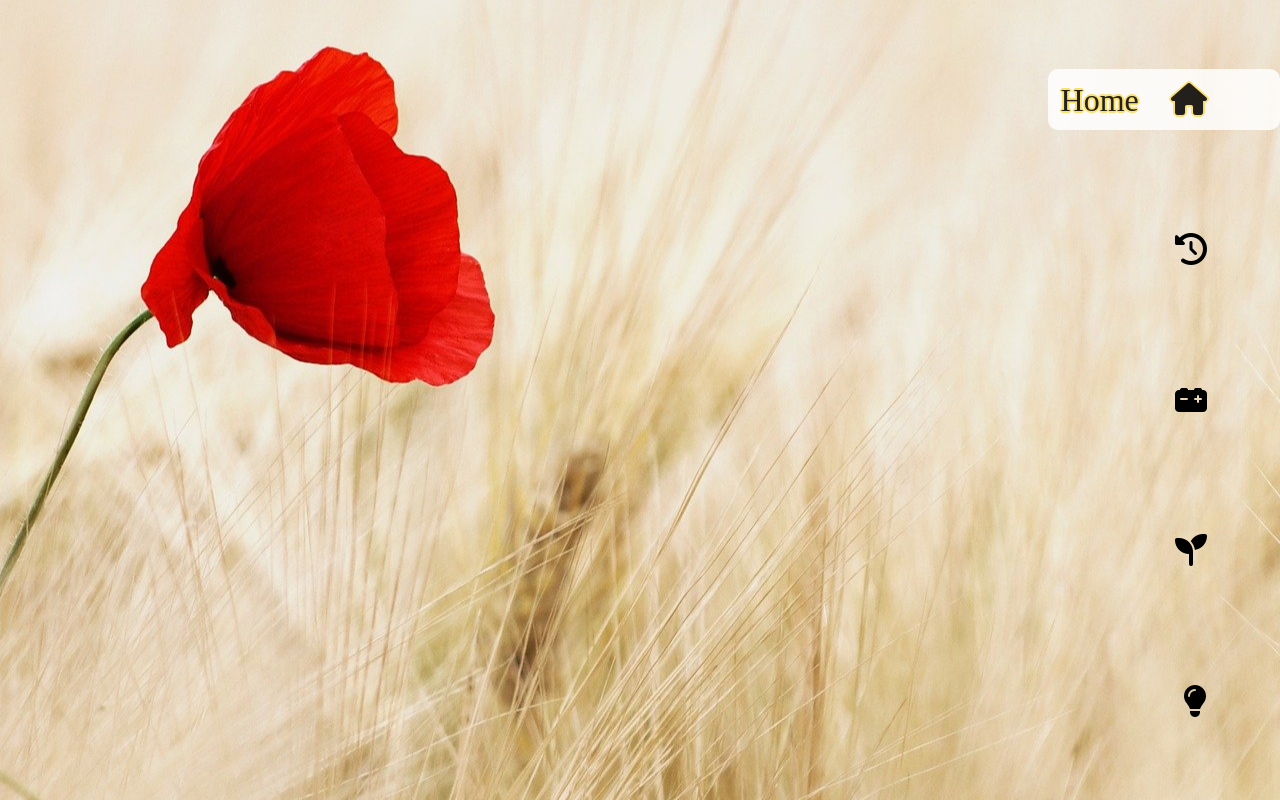
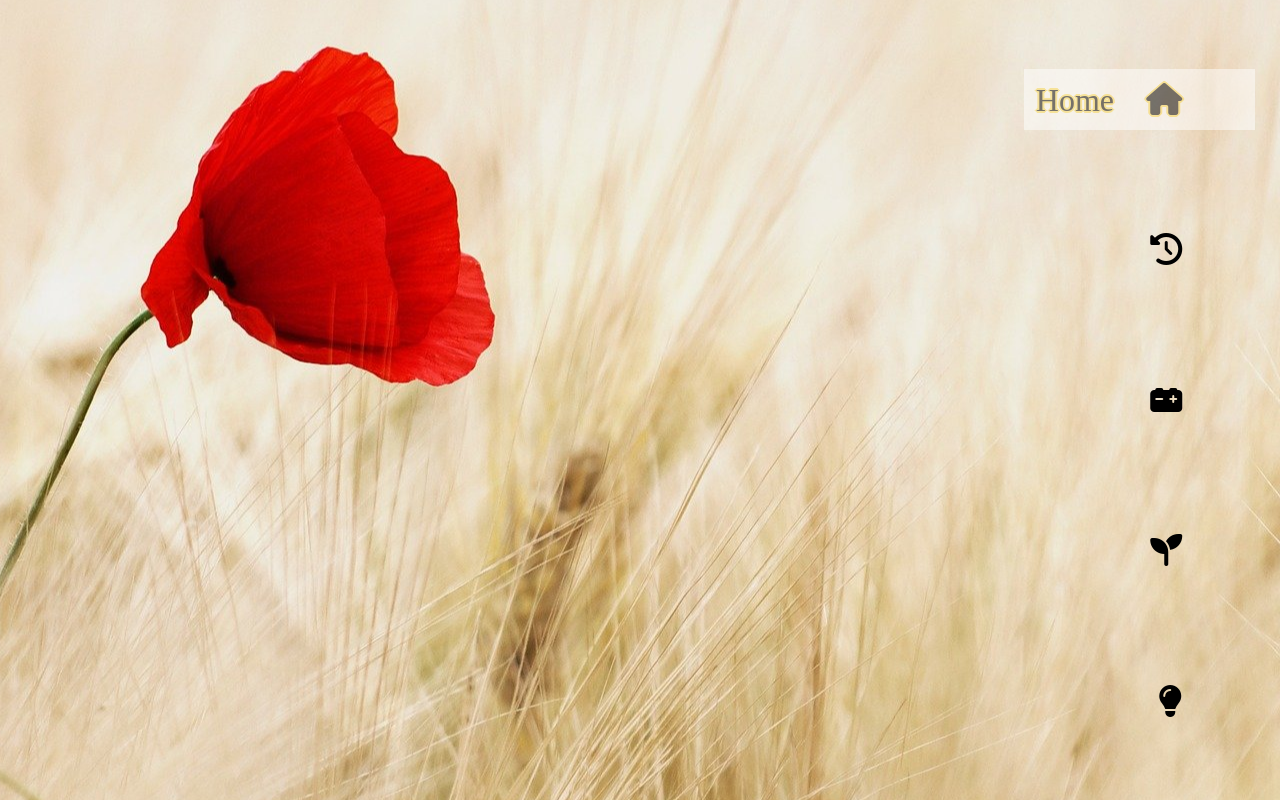
Before and after one commit to DMC-CMD/Wasserkraftwerk-Urnaesch, a plain HTML site: page index.html in a window 1280 px wide. In both pictures the pointer is over the link 1164 px from the left and 99 px from the top of the page. Drawn offline with Linux system fonts and the light colour scheme.

Commit message:
Update styles.css

```diff
--- a/styles/styles.css
+++ b/styles/styles.css
@@ -17,7 +17,7 @@ html {
 .nav-item {
   margin-top: 4%;
   margin-bottom: 4%;
-  margin-left: 2%;
+  margin-right: 2%;
   text-align: right;
 }
 
@@ -38,9 +38,9 @@ html {
 }
 .main-link:hover {
   text-shadow: 2px 0 0 #ffe05d, -2px 0 0 #ffe05d, 0 2px 0 #ffe05d, 0 -2px 0 #ffe05d, 1px 1px #ffe05d, -1px -1px 0 #ffe05d, 1px -1px 0 #ffe05d, -1px 1px 0 #ffe05d;
-  border-radius: 10px;
+  /* border-radius: 10px; */
   background-color: white;
-  opacity: 0.85;
+  opacity: 0.5;
 }
 
 
```
